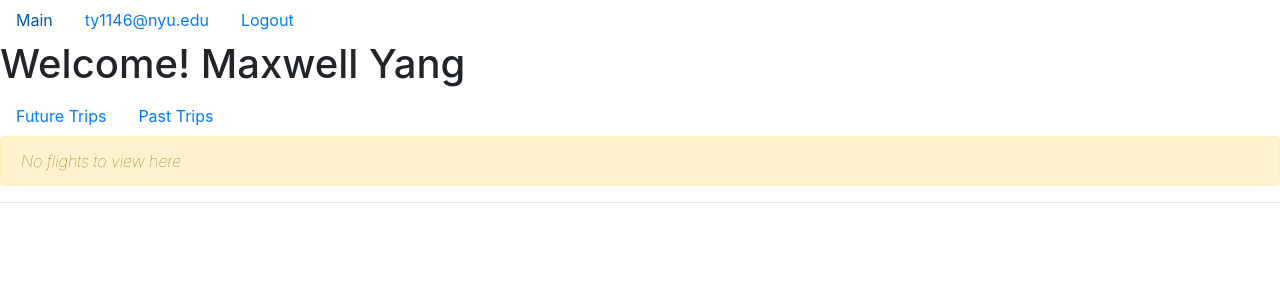
After one commit to AlpacaMax/Plane_Ticket_Booking_System, a Flask app: page /customerPastFlights in a window 1280 px wide. The commit adds this page. Shown: the top 300 px of the page. Run offline with Flask 2, Linux system fonts and the light colour scheme; a user stored in the database is signed in; data comes from the database, SQL or seed files in the repository; some libraries are stand-ins or nearby versions.

Commit message:
Add Customer future flights & past flights

```diff
--- a/app/models.py
+++ b/app/models.py
@@ -107,6 +107,9 @@ class Customer(db.Model, UserMixin):
     def get_id(self):
         return self.email
 
+    def get_user_type(self):
+        return "Customer"
+
 class Ticket(db.Model):
     id = db.Column(db.String(12), primary_key=True)
 
@@ -160,6 +163,9 @@ class Staff(db.Model, UserMixin):
     def get_id(self):
         return self.username
 
+    def get_user_type(self):
+        return "Staff"
+
 class Phone(db.Model):
     username = db.Column(db.String(20),
                          db.ForeignKey("staff.username"),
--- a/app/routes.py
+++ b/app/routes.py
@@ -203,3 +203,44 @@ def staff_register():
         return redirect(url_for("login"))
 
     return render_template("staff_register.html", form=form)
+
+@app.route("/customerFutureFlights", methods=["GET"])
+@login_required
+def customer_future_flights():
+    if (current_user.get_user_type() == "Staff"):
+        return redirect(url_for("staff_future_flights"))
+
+    all_tickets = Ticket.query.filter(
+        Ticket.customer_email==current_user.email,
+        Ticket.depart_datetime > datetime.datetime.now()
+    ).all()
+    flights = [ticket.flight for ticket in all_tickets]
+
+    return render_template("customer_future_flights.html", flights=flights)
+
+@app.route("/customerPastFlights", methods=["GET"])
+@login_required
+def customer_past_flights():
+    if (current_user.get_user_type() == "Staff"):
+        return redirect(url_for("staff_past_flights"))
+
+    all_tickets = Ticket.query.filter(
+        Ticket.customer_email==current_user.email,
+        Ticket.depart_datetime <= datetime.datetime.now()
+    ).all()
+    flights = [ticket.flight for ticket in all_tickets]
+
+    return render_template("customer_past_flights.html", flights=flights)
+
+@app.route("/staffFutureFlights", methods=["GET"])
+@login_required
+def staff_future_flights():
+    if (current_user.get_user_type() == "Customer"):
+        return redirect(url_for("customer_future_flights"))
+
+    return "Staff Home"
+
+@app.route("/staffPastFlights", methods=["GET"])
+@login_required
+def staff_past_flights():
+    return "Staff Past Flights"
--- /dev/null
+++ b/app/templates/customer_layout.html
@@ -0,0 +1,16 @@
+{% extends "layout.html" %}
+
+{% block content %}
+    <h1>Welcome! {{ current_user.name }}</h1>
+
+    <ul class="nav">
+        <li class="nav-item">
+            <a class="nav-link" href="{{ url_for('customer_future_flights') }}"">Future Trips</a>
+        </li>
+        <li class="nav-item">
+            <a class="nav-link" href="{{ url_for('customer_past_flights') }}">Past Trips</a>
+        </li>
+    </ul>
+
+    {% block home_content %}{% endblock %}
+{% endblock content %}
--- /dev/null
+++ b/app/templates/customer_past_flights.html
@@ -0,0 +1,29 @@
+{% extends "customer_layout.html" %}
+
+{% block home_content %}
+    {% if not flights %}
+    <div class="alert alert-warning">
+        <span style="font-style:italic;font-weight:lighter;">
+            No flights to view here
+        </span>
+    </div>
+    {% endif %}
+
+    <hr>
+
+    {% for flight in flights %}
+        <div>
+            <span style="font-weight:lighter">{{ flight.depart_datetime.strftime("%m/%d/%Y") }}</span><br>
+            <h2>
+                {{ flight.depart_airport }}
+                <small>{{ flight.depart_datetime.strftime("%H:%M") }}</small>
+                <small>-></small>
+                {{ flight.arrival_airport }}
+                <small>{{ flight.arrival_datetime.strftime("%H:%M") }}</small>
+            </h2>
+            <span>{{ flight.airline_name }} {{ flight.airplane_id }}</span><br>
+            <span style="color:gray">{{ flight.status }}</span><br>
+        </div>
+        <hr>
+    {% endfor %}
+{% endblock %}
--- a/app/templates/flight_list.html
+++ b/app/templates/flight_list.html
@@ -16,6 +16,9 @@
             {{ flight.arrival_airport }}
             <small>{{ flight.arrival_datetime.strftime("%H:%M") }}</small>
         </h2>
+        <h4 style="font-weight: bold;">
+            ${{ flight.base_price }}
+        </h3>
         <span>{{ flight.airline_name }} {{ flight.airplane_id }}</span><br>
         <span style="color:gray">{{ flight.status }}</span><br>
 
--- a/app/templates/layout.html
+++ b/app/templates/layout.html
@@ -25,7 +25,7 @@
         </li>
         {% if current_user.is_authenticated %}
             <li class="nav-item">
-                <a class="nav-link" href="#">{{ current_user.get_id() }}</a>
+                <a class="nav-link" href="{{ url_for('customer_future_flights') }}">{{ current_user.get_id() }}</a>
             </li>
             <li class="nav-item">
                 <a class="nav-link" href="{{ url_for('logout') }}">Logout</a>
```
Also changed, not shown: app/templates/customer_future_flights.html (added, +29 -0 lines).
